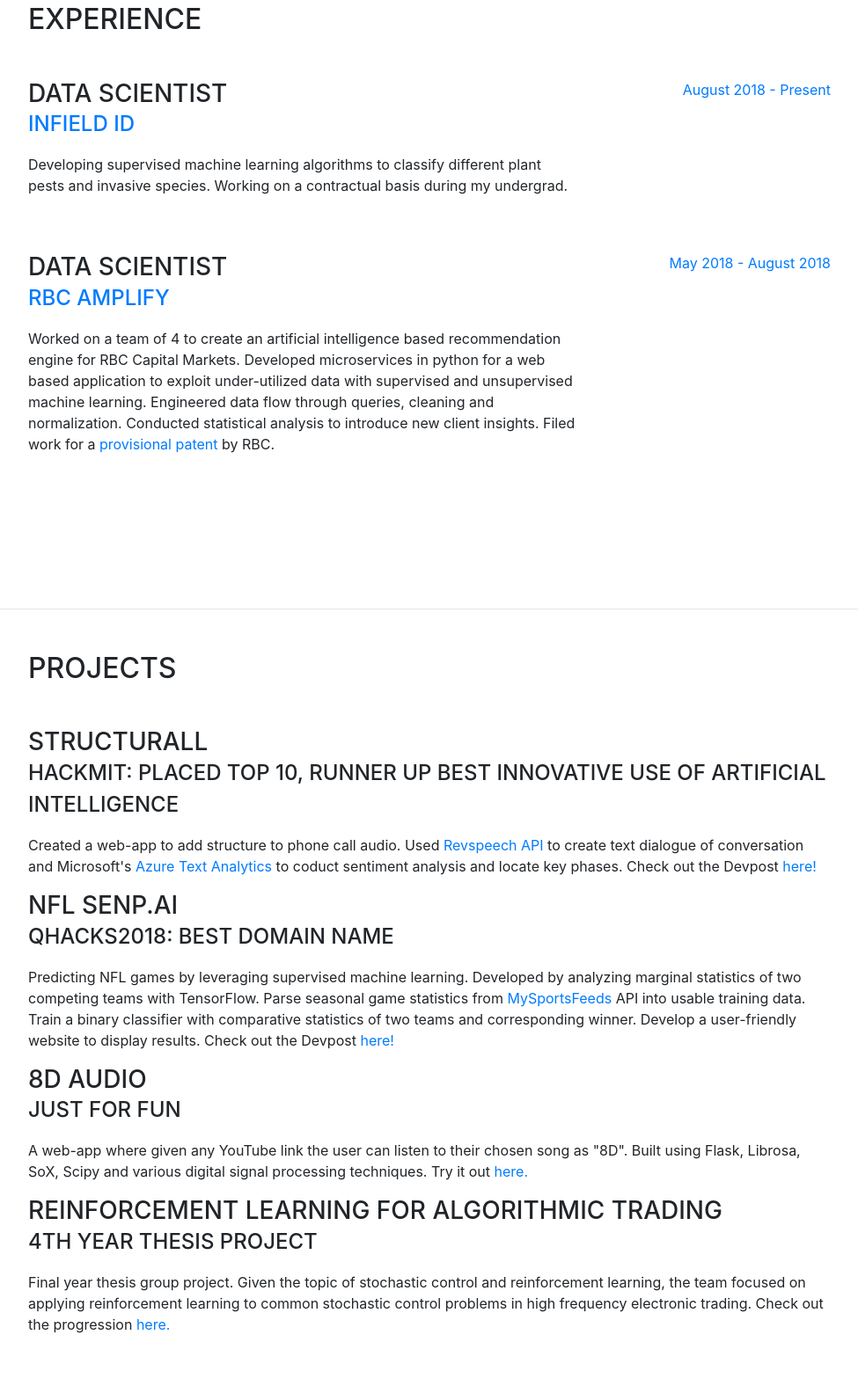
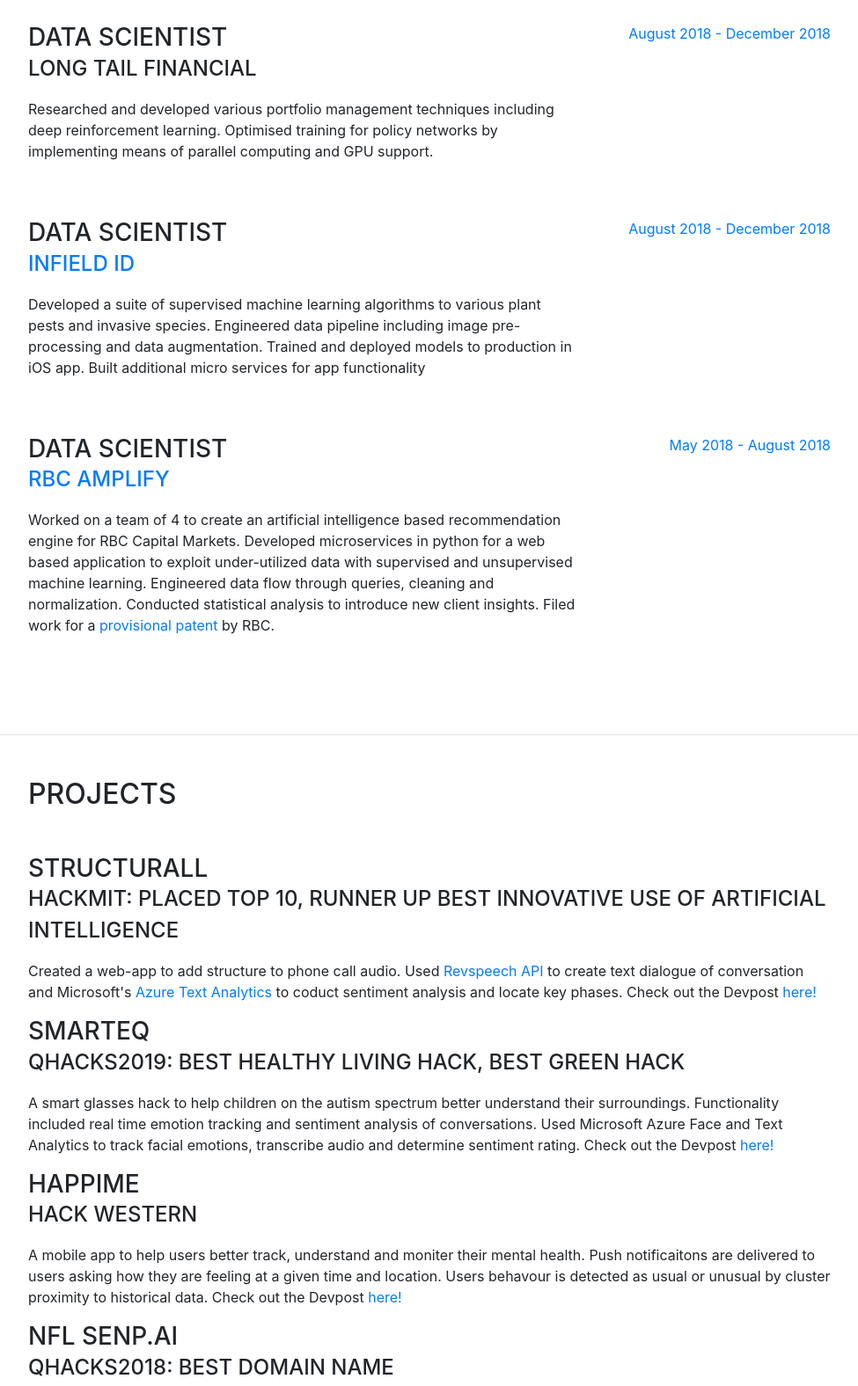
Before and after one commit to maxgillham/maxgillham.github.io, a website with bundled scripts: page index.html in a window 1280 px wide. Shown: the part 909-2485 px from the top of the page at 88% size, without its empty margins (288-1263 px from the left). Built offline with nearby package versions, Linux system fonts and the light colour scheme; a web font is replaced by a local one.

Commit message:
updated projects

```diff
--- a/index.html
+++ b/index.html
@@ -94,11 +94,24 @@
           <div class="resume-item d-flex flex-column flex-md-row mb-5">
             <div class="resume-content mr-auto">
               <h3 class="mb-0">Data Scientist</h3>
-              <div class="subheading mb-3"><a href="http://www.infieldid.com/">InField ID</a></div>
-              <p>Developing supervised machine learning algorithms to classify different plant pests and invasive species.  Working on a contractual basis during my undergrad.</p>
+              <div class="subheading mb-3">Long Tail Financial</div>
+              <p>Researched and developed various portfolio management techniques including deep reinforcement learning.
+                Optimised training for policy networks by implementing means of parallel computing and GPU support.</p>
             </div>
             <div class="resume-date text-md-right">
-              <span class="text-primary">August 2018 - Present</span>
+              <span class="text-primary">August 2018 - December 2018</span>
+            </div>
+          </div>
+
+          <div class="resume-item d-flex flex-column flex-md-row mb-5">
+            <div class="resume-content mr-auto">
+              <h3 class="mb-0">Data Scientist</h3>
+              <div class="subheading mb-3"><a href="http://www.infieldid.com/">InField ID</a></div>
+              <p>Developed a suite of supervised machine learning algorithms to various plant pests and invasive species. Engineered data pipeline including image pre-processing and data augmentation.
+              Trained and deployed models to production in iOS app. Built additional micro services for app functionality</p>
+            </div>
+            <div class="resume-date text-md-right">
+              <span class="text-primary">August 2018 - December 2018</span>
             </div>
           </div>
 
@@ -128,14 +141,30 @@
           <div class="subheading mb-3">HackMIT: Placed Top 10, Runner up Best Innovative Use of Artificial Intelligence</div>
             <p>Created a web-app to add structure to phone call audio.  Used <a href="https://www.rev.ai/">Revspeech API</a> to create text dialogue of conversation and Microsoft's <a href="https://azure.microsoft.com/en-ca/services/cognitive-services/text-analytics/">Azure Text Analytics</a> to coduct sentiment analysis and locate key phases.  Check out the Devpost <a href="https://devpost.com/software/structurall">here!</a></p>
 
+          <h3 class="mb-0">SmartEQ</h3>
+          <div class="subheading mb-3">Qhacks2019: Best Healthy Living Hack, Best Green Hack</div>
+            <p>A smart glasses hack to help children on the autism spectrum better understand their surroundings. Functionality
+              included real time emotion tracking and sentiment analysis of conversations. Used Microsoft Azure Face and Text
+              Analytics to track facial emotions, transcribe audio and determine sentiment rating.  Check out the Devpost <a href="https://devpost.com/software/smarteq">here!</a></p>
+          <h3 class="mb-0">HappiMe</h3>
+          <div class="subheading mb-3">Hack Western</div>
+              <p>A mobile app to help users better track, understand and moniter their mental health. Push notificaitons are delivered to users
+                asking how they are feeling at a given time and location. Users behavour is detected as usual or unusual by cluster proximity
+                to historical data. Check out the Devpost <a href="https://devpost.com/software/happime">here!</a></p>
+
           <h3 class="mb-0">NFL Senp.ai</h3>
           <div class="subheading mb-3">Qhacks2018: Best Domain Name</div>
-            <p>Predicting NFL games by leveraging supervised machine learning.  Developed by analyzing marginal statistics of two competing teams with TensorFlow.  Parse seasonal game statistics from <a href="https://www.mysportsfeeds.com/">MySportsFeeds</a> API into usable training data. Train a binary classifier with comparative statistics of two teams and corresponding winner. Develop a user-friendly website to display results.  Check out the Devpost <a href="https://devpost.com/software/qhacks2018-2m9qry">here!</a></p>
+            <p>Predicted the 2018 superbowl winner using machine learning. Data of seasonal game statistics obtained from <a href="https://www.mysportsfeeds.com/">MySportsFeeds</a> API. Trained a binary classifier with comparative statistics of two teams and corresponding winner. Develop a user-friendly website to display results.  Check out the Devpost <a href="https://devpost.com/software/qhacks2018-2m9qry">here!</a></p>
 
           <h3 class="mb-0">8D Audio</h3>
           <div class="subheading mb-3">Just for Fun</div>
             <p>A web-app where given any YouTube link the user can listen to their chosen song as "8D". Built using Flask,
               Librosa, SoX, Scipy and various digital signal processing techniques. Try it out <a href="https://github.com/maxgillham/8D-Audio">here.</a></p>
+
+          <h3 class="mb-0">Insta Insight</h3>
+            <div class="subheading mb-3">Just for Fun</div>
+              <p>A selenium scraper that agrigates data from a given instagram profile. Insights obtained include, contents of photos obtaining
+                the highest number of likes, common photo contents and common hashtags referenced in captions. Try it out <a href="https://github.com/maxgillham/Insta-Insight">here.</a></p>
 
           <h3 class="mb-0">Reinforcement Learning For Algorithmic Trading</h3>
           <div class="subheading mb-3">4th Year Thesis Project</div>
```
